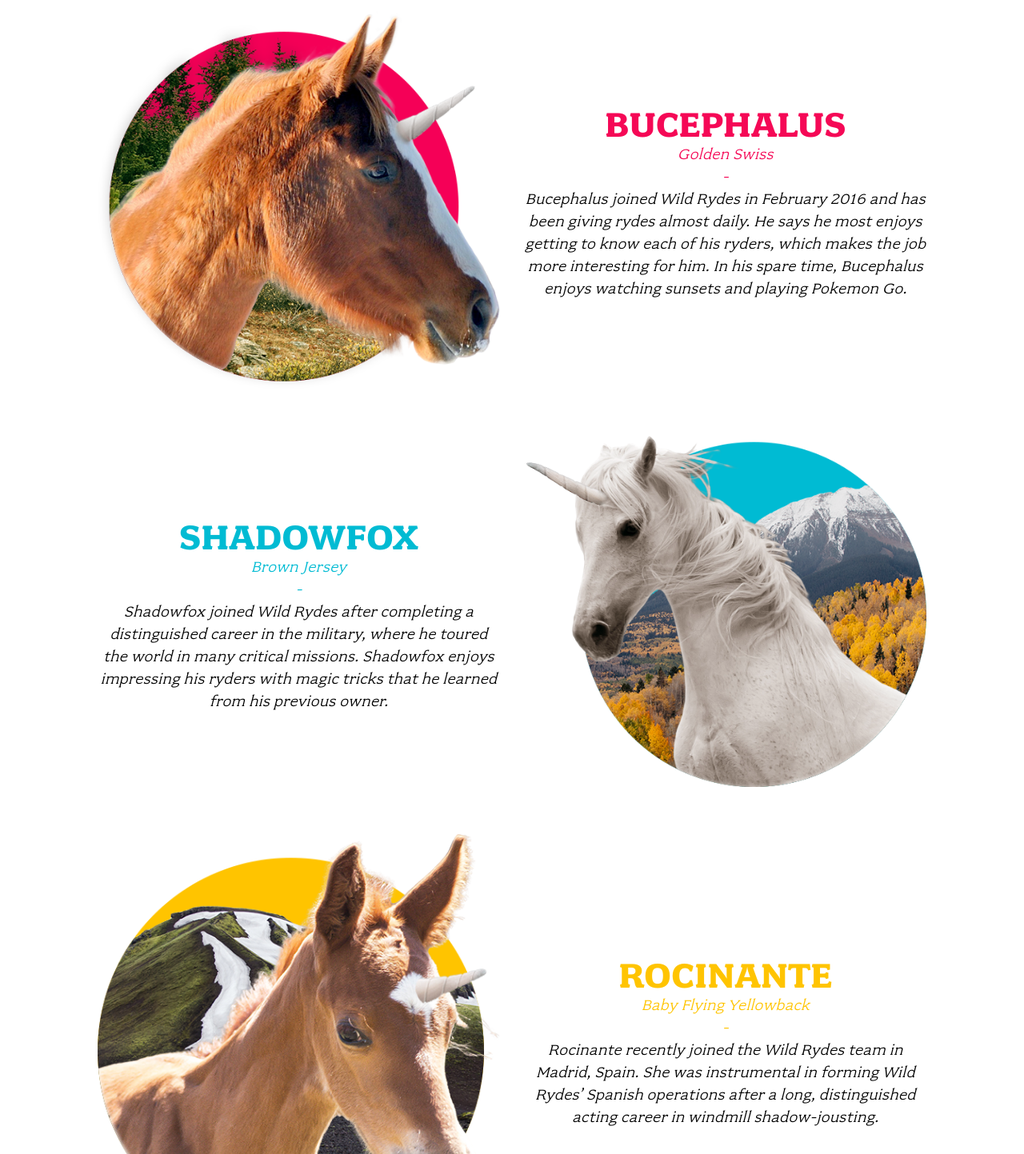
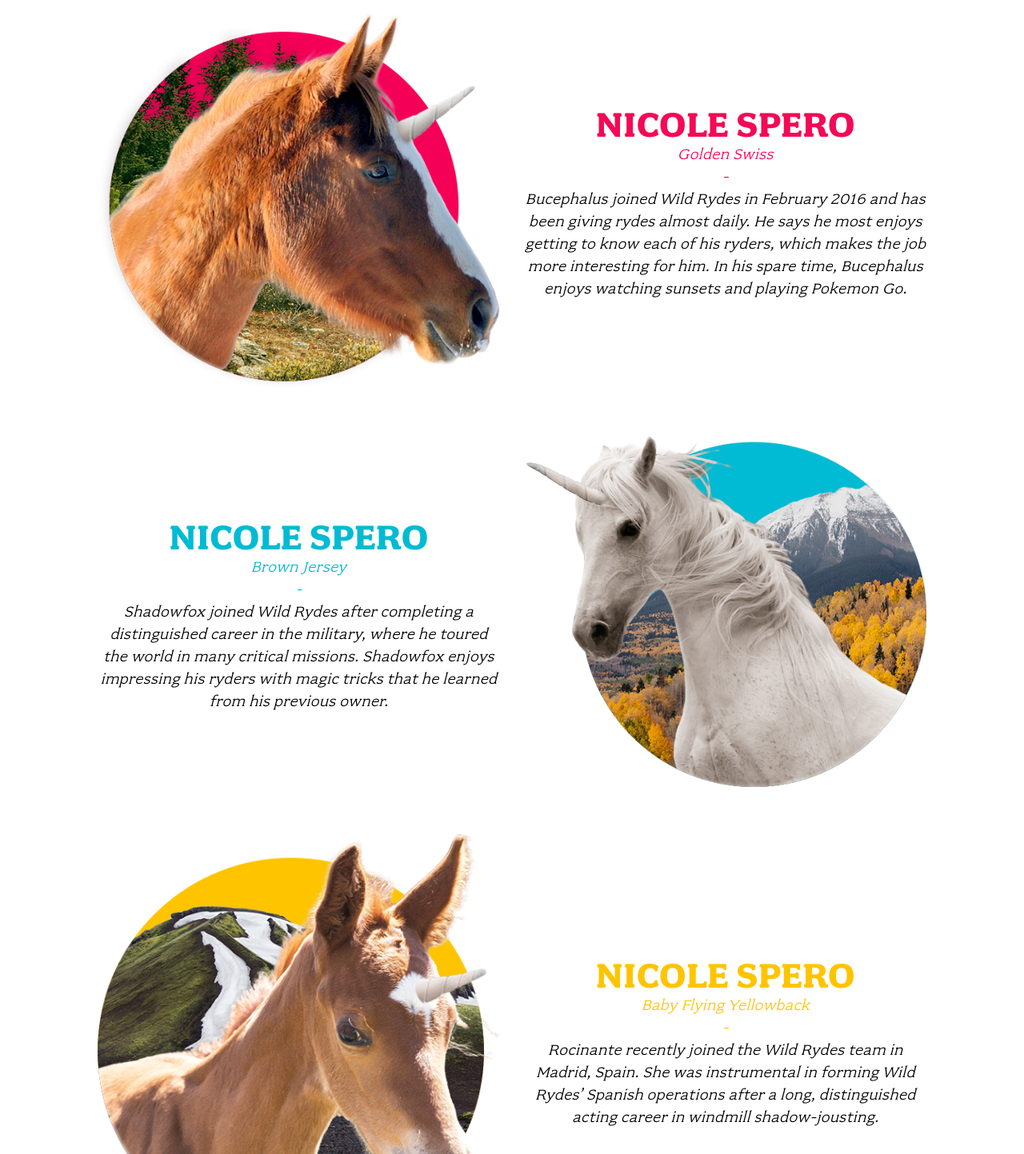
Before and after one commit to nickeyspero/wildrydes-sites, a plain HTML site: page unicorns.html in a window 1280 px wide. Shown: the part 860-2303 px from the top of the page at 80% size. Drawn offline with Linux system fonts and the light colour scheme.

Commit message:
new_configuration unicorn.html

```diff
--- a/unicorns.html
+++ b/unicorns.html
@@ -55,7 +55,7 @@
         </div>
 
         <div class="columns medium-7 large-6 xlarge-5 xxlarge-4">
-          <h2 class="title">Bucephalus</h2>
+          <h2 class="title">Nicole Spero</h2>
           <div class="subtitle">Golden Swiss</div>
           <p class="content">
             Bucephalus joined Wild Rydes in February 2016 and has been giving rydes almost daily. He says he most enjoys getting to know each of his ryders, which makes the job more interesting for him. In his spare time, Bucephalus enjoys watching sunsets and playing Pokemon Go.
@@ -71,7 +71,7 @@
         </div>
 
         <div class="columns medium-7 medium-pull-5 large-6 large-pull-6 xlarge-5 xlarge-pull-5 xxlarge-4 xxlarge-offset-1">
-          <h2 class="title">Shadowfox</h2>
+          <h2 class="title">Nicole Spero</h2>
           <div class="subtitle">Brown Jersey</div>
           <p class="content">
             Shadowfox joined Wild Rydes after completing a distinguished career in the military, where he toured the world in many critical missions. Shadowfox enjoys impressing his ryders with magic tricks that he learned from his previous owner.
@@ -87,7 +87,7 @@
         </div>
 
         <div class="columns medium-7 large-6 xlarge-5 xxlarge-4">
-          <h2 class="title">Rocinante</h2>
+          <h2 class="title">Nicole Spero</h2>
           <div class="subtitle">Baby Flying Yellowback</div>
           <p class="content">
             Rocinante recently joined the Wild Rydes team in Madrid, Spain. She was instrumental in forming Wild Rydes’ Spanish operations after a long, distinguished acting career in windmill shadow-jousting.
```
